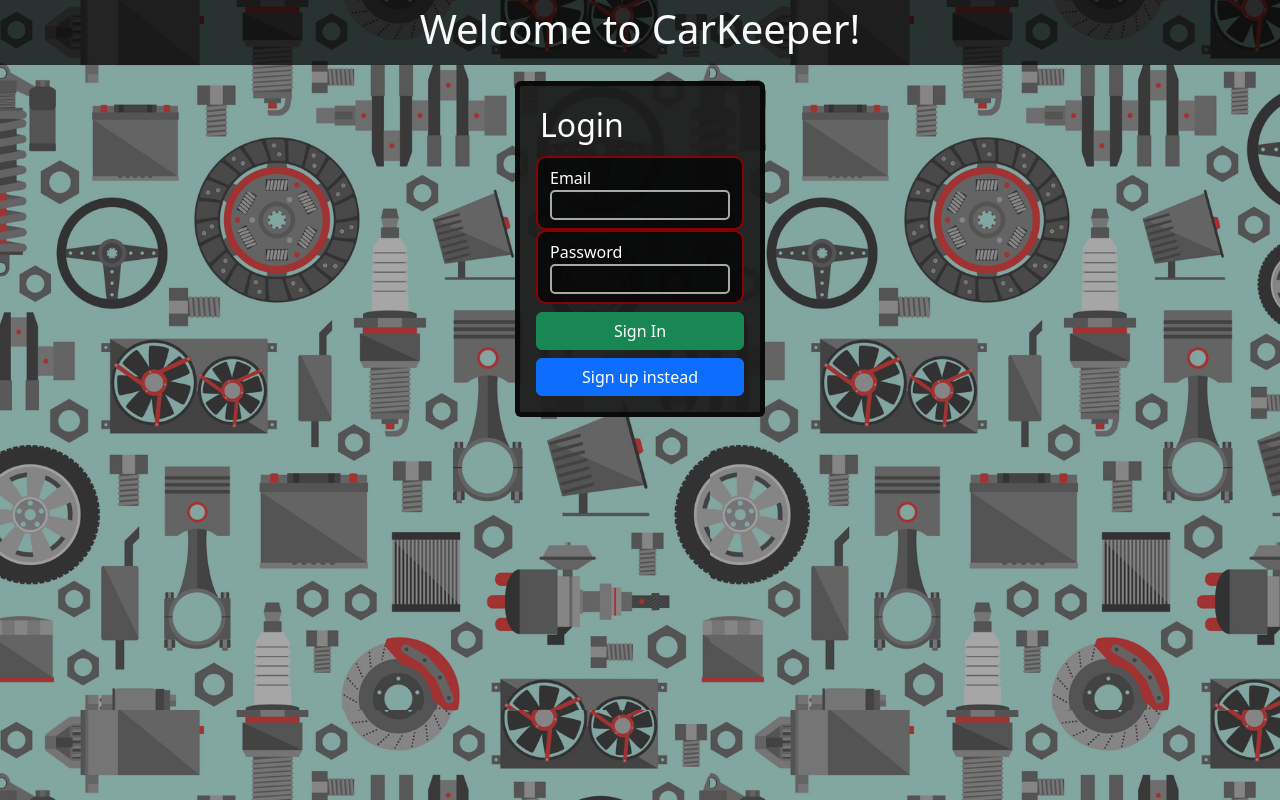
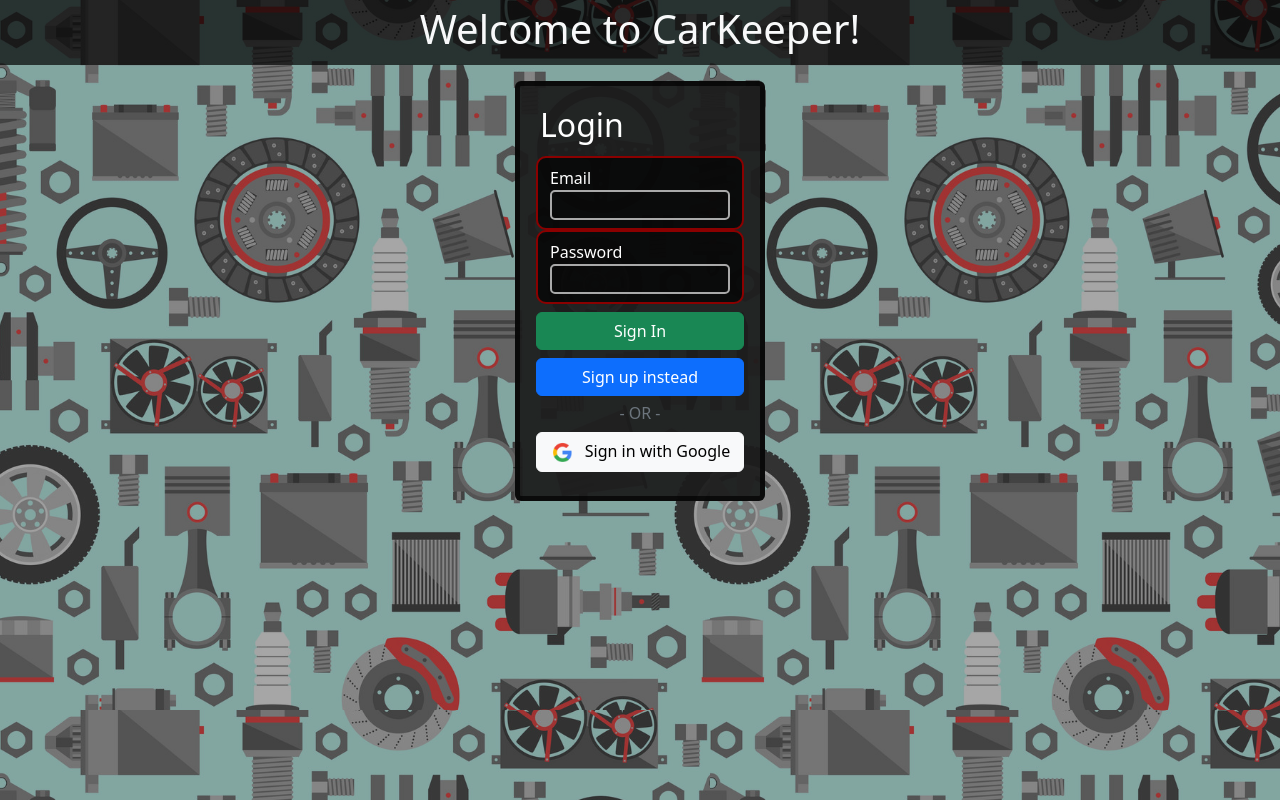
Before and after one commit to Landycodes/CarKeeper_2.0, a Next.js app: page / in a window 1280 px wide. Built offline with nearby package versions, Linux system fonts and the light colour scheme; no server answers.

Commit message:
added google button, redirects to google sign in

```diff
--- a/next.config.js
+++ b/next.config.js
@@ -1,6 +1,6 @@
 /** @type {import('next').NextConfig} */
 const nextConfig = {
   reactStrictMode: true,
-}
+};
 
-module.exports = nextConfig
+module.exports = nextConfig;
--- a/package.json
+++ b/package.json
@@ -11,8 +11,10 @@
   "dependencies": {
     "bcrypt": "^5.1.0",
     "bootstrap": "^5.2.3",
+    "dotenv": "^16.3.1",
     "eslint": "8.35.0",
     "eslint-config-next": "13.2.3",
+    "firebase": "^10.1.0",
     "jsonwebtoken": "^9.0.0",
     "jwt-decode": "^3.1.2",
     "mongoose": "^7.0.3",
--- a/src/pages/Login/index.js
+++ b/src/pages/Login/index.js
@@ -7,8 +7,11 @@ import { useRouter } from "next/router";
 import { signIn, signUp } from "../api/index";
 import Auth from "../../../utils/auth";
 import Alert from "../components/Alert";
+import { GoogleAuthProvider, getAuth, signInWithRedirect } from "firebase/auth";
+import firebase from "../../../utils/firebase";
 
 export default function Login() {
+  const provider = new GoogleAuthProvider();
   //next.js page routing
   const router = useRouter();
   //handles toggle for log in or sign up
@@ -143,7 +146,7 @@ export default function Login() {
                 type="email"
                 onChange={handleInputChange}
                 defaultValue={logInData.email}
-                required
+                // required
               />
             </label>
             <label htmlFor="password" className="d-flex flex-column">
@@ -155,12 +158,12 @@ export default function Login() {
                 type="password"
                 onChange={handleInputChange}
                 defaultValue={logInData.password}
-                required
+                // required
               />
             </label>
             <button className="btn btn-success mt-2 mb-2">Sign In</button>
             <button
-              className="btn btn-primary"
+              className="btn btn-primary mb-2"
               onClick={() => {
                 setForm(!form);
                 document
@@ -169,6 +172,23 @@ export default function Login() {
               }}
             >
               Sign up instead
+            </button>
+            <h6 className="text-center text-secondary">- OR -</h6>
+            <button
+              className="btn btn-light mb-2"
+              onClick={() => {
+                const auth = getAuth(firebase);
+                signInWithRedirect(auth, provider);
+              }}
+            >
+              <Image
+                src="/google-logo.png"
+                alt=""
+                height={25}
+                width={25}
+                style={{ marginRight: "10px" }}
+              />
+              Sign in with Google
             </button>
           </form>
         )
--- /dev/null
+++ b/utils/firebase.js
@@ -0,0 +1,13 @@
+import { initializeApp } from "firebase/app";
+require("dotenv").config({ path: "../.env" });
+
+const firebaseConfig = {
+  apiKey: process.env.NEXT_PUBLIC_API_KEY,
+  authDomain: process.env.NEXT_PUBLIC_AUTH_DOMAIN,
+  projectId: process.env.NEXT_PUBLIC_PROJECT_ID,
+  storageBucket: process.env.NEXT_PUBLIC_STORAGE_BUCKET,
+  messagingSenderId: process.env.NEXT_PUBLIC_MESSAGING_SENDER_ID,
+  appId: process.env.NEXT_PUBLIC_APP_ID,
+};
+const firebase = initializeApp(firebaseConfig);
+export default firebase;
```
Also changed, not shown: public/google-logo.png (added), 1 other file (tests, documents, lock files or other folders).
